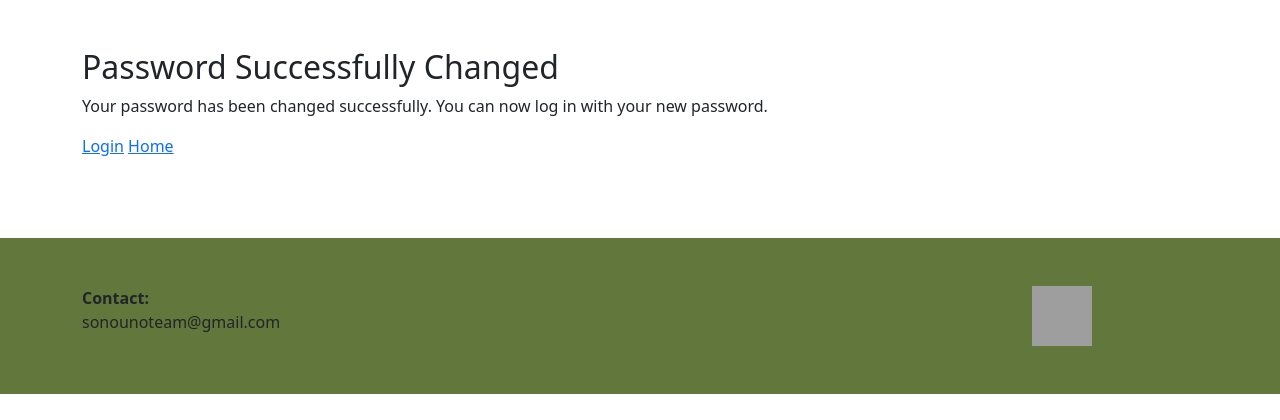
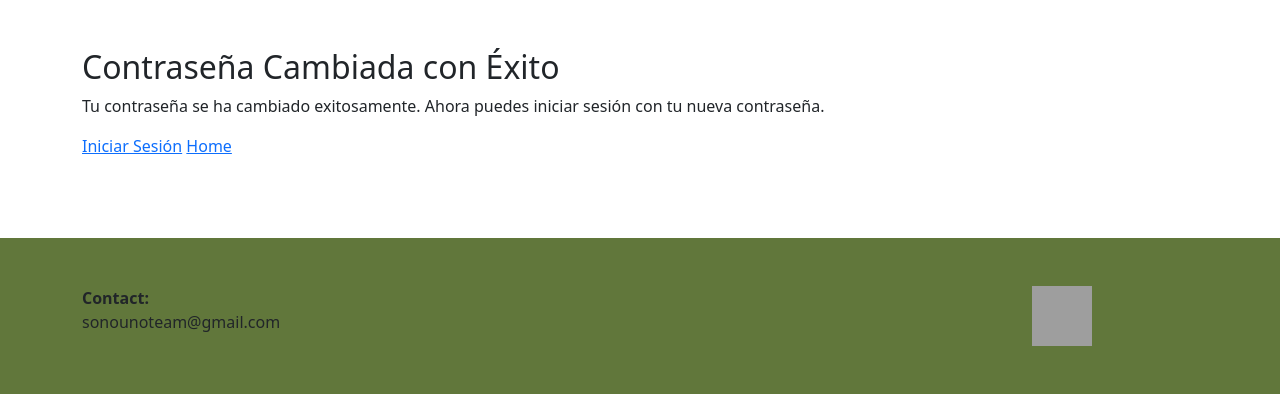
Before and after one commit to NatashaBertaina/webTraining, a Django app: template userApp/templates/userApp/passwordresetDone.html in a window 1280 px wide. Shown: the part 92-512 px from the top of the page. Run offline with Django 4.2, Linux system fonts and the light colour scheme; the template is opened without the code that fills it, so the values that code supplies are empty; parts of the project's set-up code (start-up, migrations or seed data) failed here and were passed over; grey boxes are pictures that could not be loaded.

Commit message:
Update passwordresetDone.html

```diff
--- a/userApp/templates/userApp/passwordresetDone.html
+++ b/userApp/templates/userApp/passwordresetDone.html
@@ -2,12 +2,12 @@
 
 {% block content %}
 
-    <p class="h2">Password Successfully Changed</p>
-        <p>
-            Your password has been changed successfully. You can now log in with your new password.
-        </p>
+<h2>Contraseña Cambiada con Éxito</h2>
+  <p>
+    Tu contraseña se ha cambiado exitosamente. Ahora puedes iniciar sesión con tu nueva contraseña.
+  </p>
 
-    <a href="/userApp/signin">Login</a>
-    <a href="/">Home</a>
+  <a href="/userApp/signin">Iniciar Sesión</a>
+  <a href="/">Home</a>
 
 {% endblock %}
```
